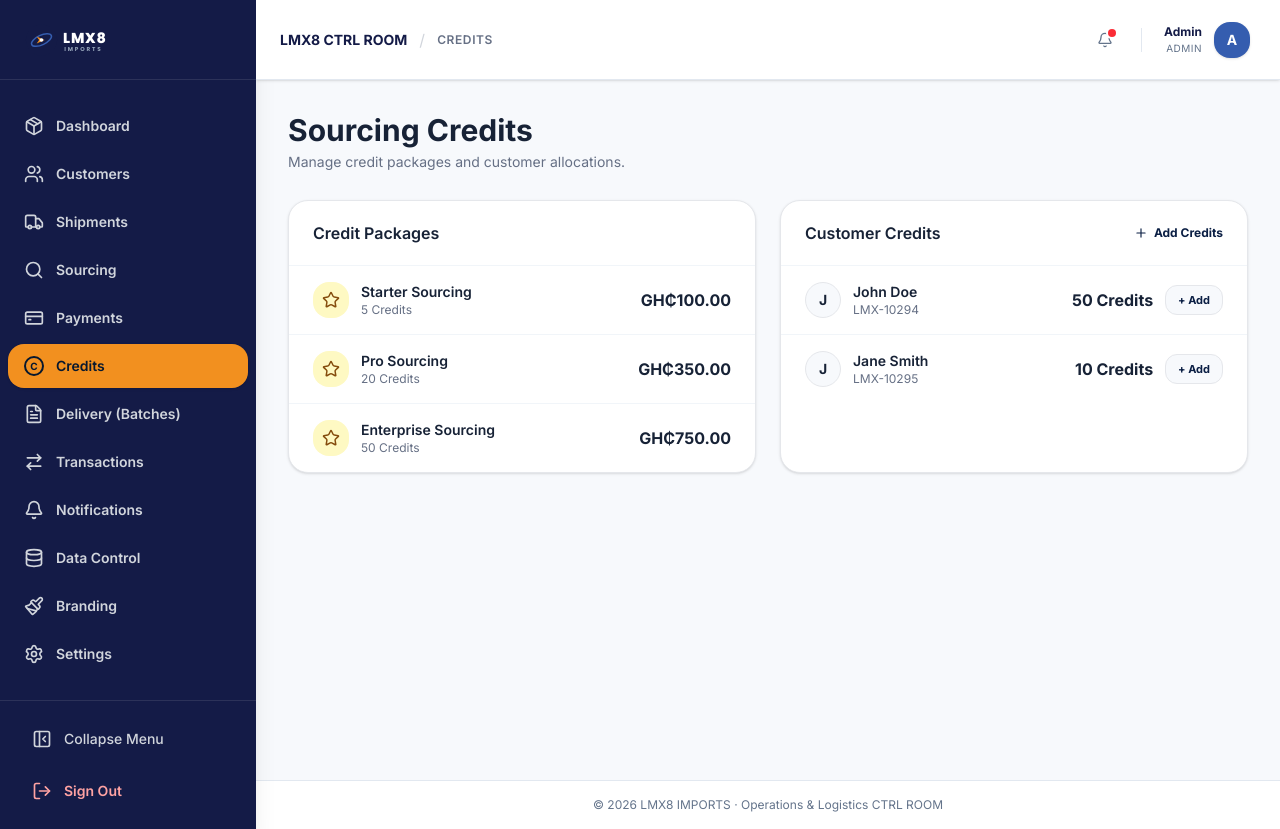
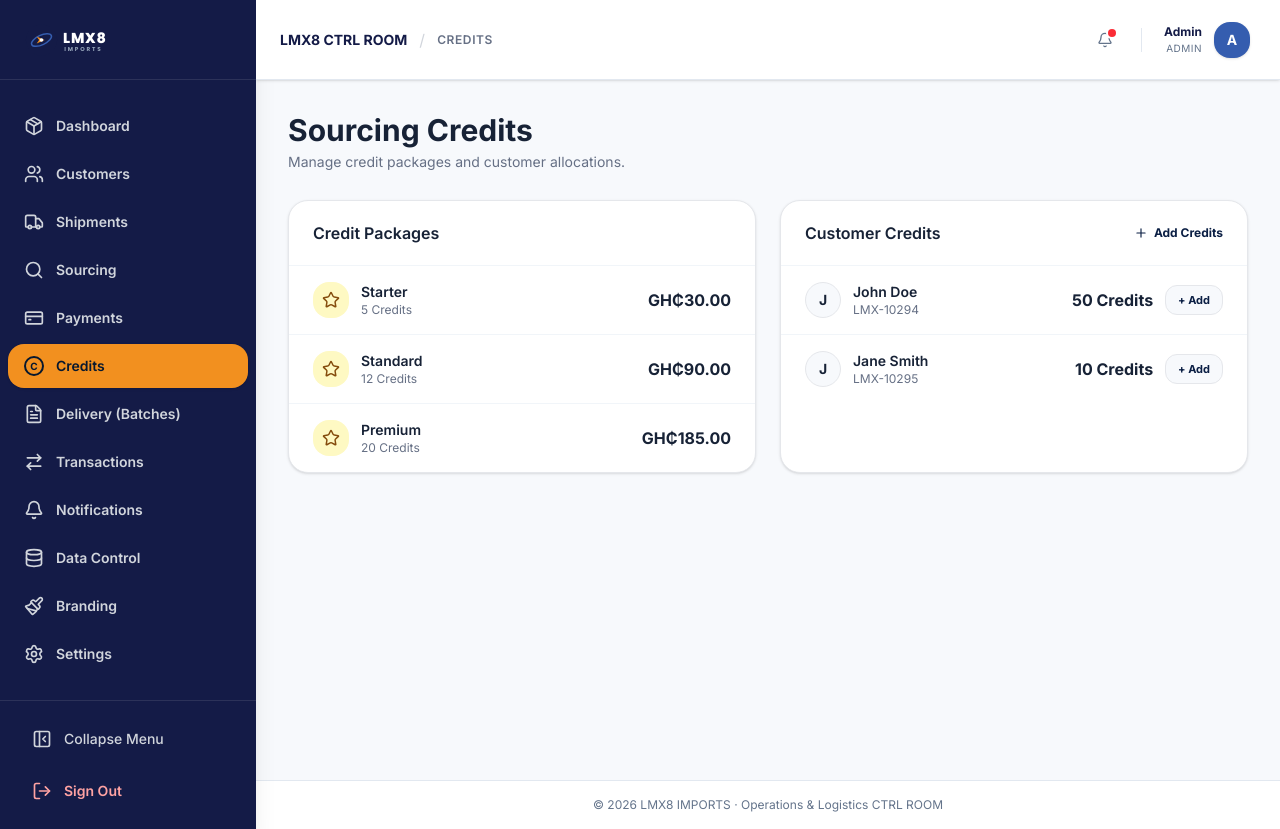
Before and after one commit to lexmedia8gh-del/LMX8-IMPORTS, a Next.js app: page /admin/credits in a window 1280 px wide. Built offline with nearby package versions, Linux system fonts and the light colour scheme; no server answers; the database is empty.

Commit message:
feat(sourcing): update credit packages and UI
Refactor sourcing credit packages to use shared constants, update package pricing and credit values, and add navigation to the credits portal.

```diff
--- a/src/app/(portal)/portal/sourcing/page.tsx
+++ b/src/app/(portal)/portal/sourcing/page.tsx
@@ -5,6 +5,7 @@ import { UploadCloud, CheckCircle2, ArrowRight, Loader2 } from "lucide-react";
 import Link from "next/link";
 import { formatCurrency } from "@/lib/mock-data";
 import { createSourcingRequestAction, getCustomerCreditAccountAction } from "@/app/actions/sourcing-credits";
+import { CREDIT_PACKAGES } from "@/lib/credit-packages";
 
 // Generate a new UUID using the Web Crypto API (available in all modern browsers)
 function newUUID(): string {
@@ -149,14 +150,27 @@ export default function SourcingPage() {
 
           {/* Packages */}
           <div className="bg-white rounded-2xl p-6" style={{ border: "1px solid #E5E7EB" }}>
-            <h3 className="font-bold text-base mb-4" style={{ color: "#172236" }}>Sourcing Credit Packages</h3>
+            <div className="flex items-center justify-between mb-4">
+              <h3 className="font-bold text-base" style={{ color: "#172236" }}>Sourcing Credit Packages</h3>
+              <Link href="/portal/credits" className="text-xs font-bold text-[#F2901F] hover:underline">
+                View All →
+              </Link>
+            </div>
             <div className="space-y-3">
               {[
-                { name: "Starter", credits: 1, price: 50 },
-                { name: "Standard", credits: 5, price: 225, highlight: true },
-                { name: "Premium", credits: 10, price: 400 },
+                { ...CREDIT_PACKAGES.starter, id: "starter", highlight: false },
+                { ...CREDIT_PACKAGES.standard, id: "standard", highlight: true },
+                { ...CREDIT_PACKAGES.premium, id: "premium", highlight: false },
               ].map(pkg => (
-                <div key={pkg.name} className={`flex items-center justify-between p-4 rounded-xl transition-all cursor-pointer ${pkg.highlight ? "shadow-md scale-[1.02]" : "hover:bg-gray-50"}`} style={{ border: pkg.highlight ? "2px solid #FFB800" : "1px solid #E5E7EB", background: pkg.highlight ? "#FFFCF2" : "#FFFFFF" }}>
+                <Link
+                  key={pkg.name}
+                  href="/portal/credits"
+                  className={`flex items-center justify-between p-4 rounded-xl transition-all block ${pkg.highlight ? "shadow-md scale-[1.02]" : "hover:bg-gray-50"}`}
+                  style={{
+                    border: pkg.highlight ? "2px solid #FFB800" : "1px solid #E5E7EB",
+                    background: pkg.highlight ? "#FFFCF2" : "#FFFFFF"
+                  }}
+                >
                   <div>
                     <div className="flex items-center gap-2">
                       <p className="font-bold text-sm" style={{ color: "#172236" }}>{pkg.name}</p>
@@ -165,9 +179,16 @@ export default function SourcingPage() {
                     <p className="text-xs font-medium mt-0.5" style={{ color: "#10B981" }}>{pkg.credits} Credit{pkg.credits > 1 ? 's' : ''}</p>
                   </div>
                   <p className="font-bold text-base" style={{ color: "#172236" }}>{formatCurrency(pkg.price)}</p>
-                </div>
+                </Link>
               ))}
             </div>
+            <Link
+              href="/portal/credits"
+              className="mt-4 block w-full py-2.5 rounded-xl text-center text-xs font-bold transition-all hover:opacity-90"
+              style={{ background: "#FFB800", color: "#07182F" }}
+            >
+              Buy Sourcing Credits
+            </Link>
           </div>
 
           {/* How it works */}
--- a/src/lib/mock-data.ts
+++ b/src/lib/mock-data.ts
@@ -23,9 +23,9 @@ export const MOCK_SOURCING_REQUESTS = [
 ];
 
 export const MOCK_CREDIT_PACKAGES = [
-  { id: "PKG-1", name: "Starter Sourcing", credits: 5, price: 100.00 },
-  { id: "PKG-2", name: "Pro Sourcing", credits: 20, price: 350.00 },
-  { id: "PKG-3", name: "Enterprise Sourcing", credits: 50, price: 750.00 },
+  { id: "PKG-1", name: "Starter", credits: 5, price: 30.00 },
+  { id: "PKG-2", name: "Standard", credits: 12, price: 90.00 },
+  { id: "PKG-3", name: "Premium", credits: 20, price: 185.00 },
 ];
 
 export const MOCK_NOTIFICATIONS = [
```
